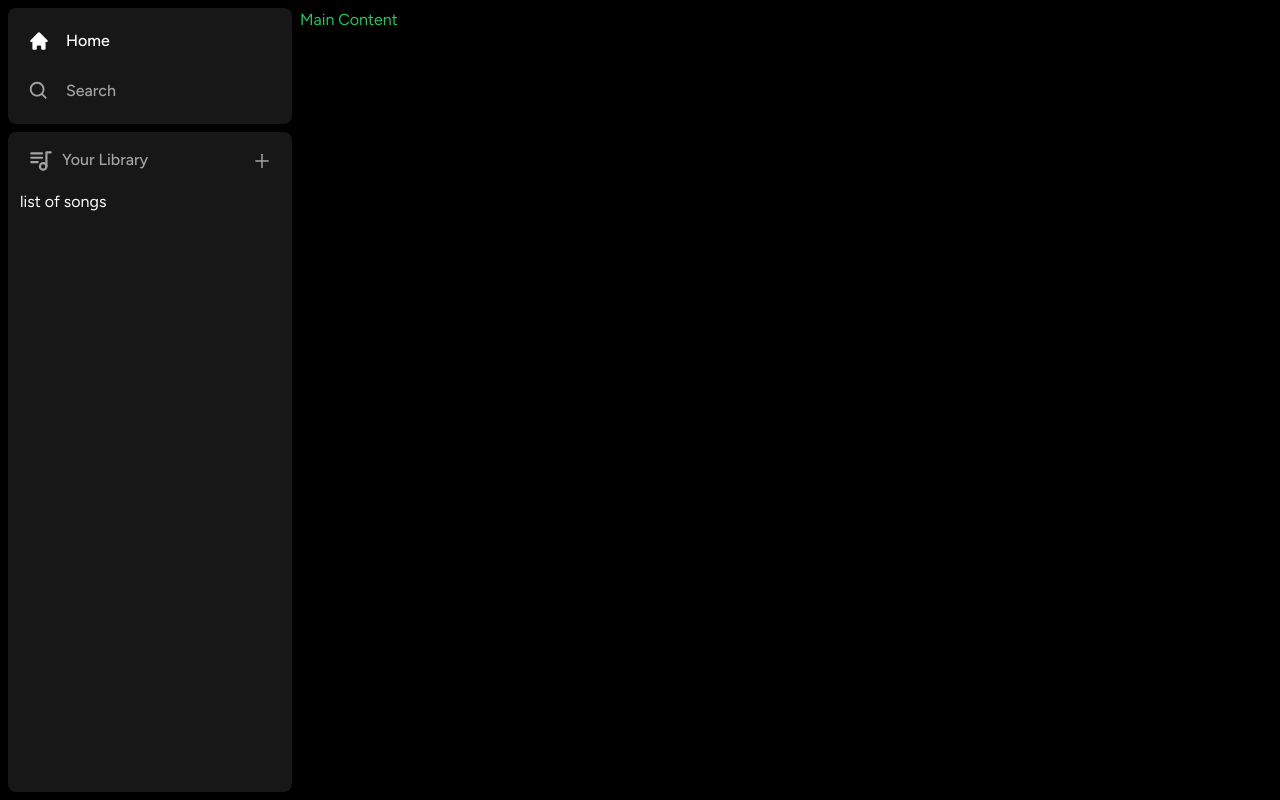
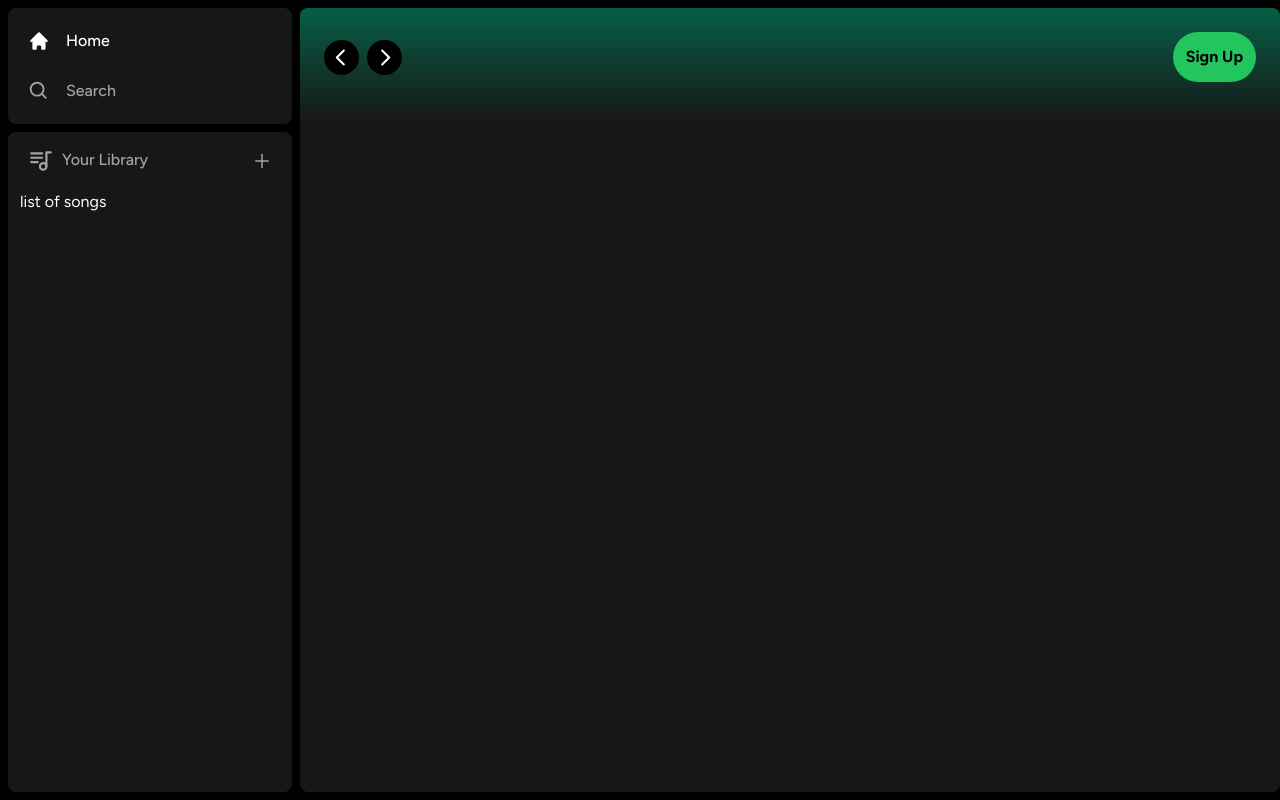
Before and after one commit to CurrentlyBob/Bobify, a Next.js app: page / in a window 1280 px wide. Built offline with nearby package versions, Linux system fonts and the light colour scheme.

Commit message:
add header component

```diff
--- a/app/(site)/page.tsx
+++ b/app/(site)/page.tsx
@@ -1,3 +1,13 @@
+import Header from "@/components/Header"
+
+
+
 export default function Home() {
-  return <div className="text-green-500">Main Content</div>
+  return(
+  <div className="bg-neutral-900 rounded-lg h-full w-full overflow-hidden overflow-y-auto">
+    <Header>
+      Header
+    </Header>
+  </div>
+    )
 }
--- /dev/null
+++ b/components/Button.tsx
@@ -0,0 +1,28 @@
+import React, { forwardRef } from "react";
+import { twMerge } from "tailwind-merge";
+
+
+
+
+interface ButtonProps extends React.ButtonHTMLAttributes<HTMLButtonElement> {}
+
+
+const Button = forwardRef<HTMLButtonElement, ButtonProps>(({
+    className,
+    children,
+    disabled,
+    type = "button",
+    ...props
+
+}, ref) => {
+    return (
+        <button type={type} className={twMerge(`w-full rounded-full bg-green-500 border border-transparent px-3 py-3 disabled:cursor-not-allowed disabled:opacity-50 text-black font-bold hover:opacity-75 transition`,
+        className)} disabled={disabled} ref={ref} {...props}>
+            {children}
+        </button>
+    )
+})
+
+Button.displayName = "Button"
+
+export default Button;
--- /dev/null
+++ b/components/Header.tsx
@@ -0,0 +1,57 @@
+"use client"
+import { useRouter } from "next/navigation";
+import React from "react";
+import { twMerge } from "tailwind-merge";
+import { RxCaretLeft, RxCaretRight } from 'react-icons/rx'
+import { HiHome } from 'react-icons/hi'
+import { BiSearch } from 'react-icons/bi'
+import Button from "./Button";
+
+
+interface HeaderProps {
+    children: React.ReactNode;
+    className?: string;
+}
+
+
+const Header: React.FC<HeaderProps> = ({children, className}) => {
+    const router = useRouter()
+
+    const handleLogout = () => {
+        //Will handle Logout
+    }
+
+    return (
+        <div className={twMerge(`h-fit bg-gradient-to-b from-emerald-800 p-6`, className)}>
+            <div className="w-full mb-4 flex items-center justify-between">
+                <div className="hidden md:flex gap-x-2 items-center">
+                    <button onClick={() => router.back()} className="rounded-full bg-black flex items-center justify-center hover:opacity-75 transition">
+                        <RxCaretLeft size={35} className="text-white" />
+                    </button>
+                    <button onClick={() => router.forward()} className="rounded-full bg-black flex items-center justify-center hover:opacity-75 transition">
+                        <RxCaretRight size={35} className="text-white" />
+                    </button>
+                </div>
+                <div className="flex md:hidden gap-x-2 items-center">
+                    <button className="rounded-full p-2 bg-white flex items-center justify-center hover:opacity-75 transition">
+                        <HiHome size={20} className="text-black" />
+                    </button>
+                    <button className="rounded-full p-2 bg-white flex items-center justify-center hover:opacity-75 transition">
+                        <BiSearch size={20} className="text-black" />
+                    </button>
+                </div>
+                <div className="flex justify-between items-center gap-x-4">
+                    <>
+                        <div>
+                            <Button>
+                                Sign Up
+                            </Button>
+                        </div>
+                    </>
+                </div>
+            </div>
+        </div>
+     );
+}
+
+export default Header;
```
